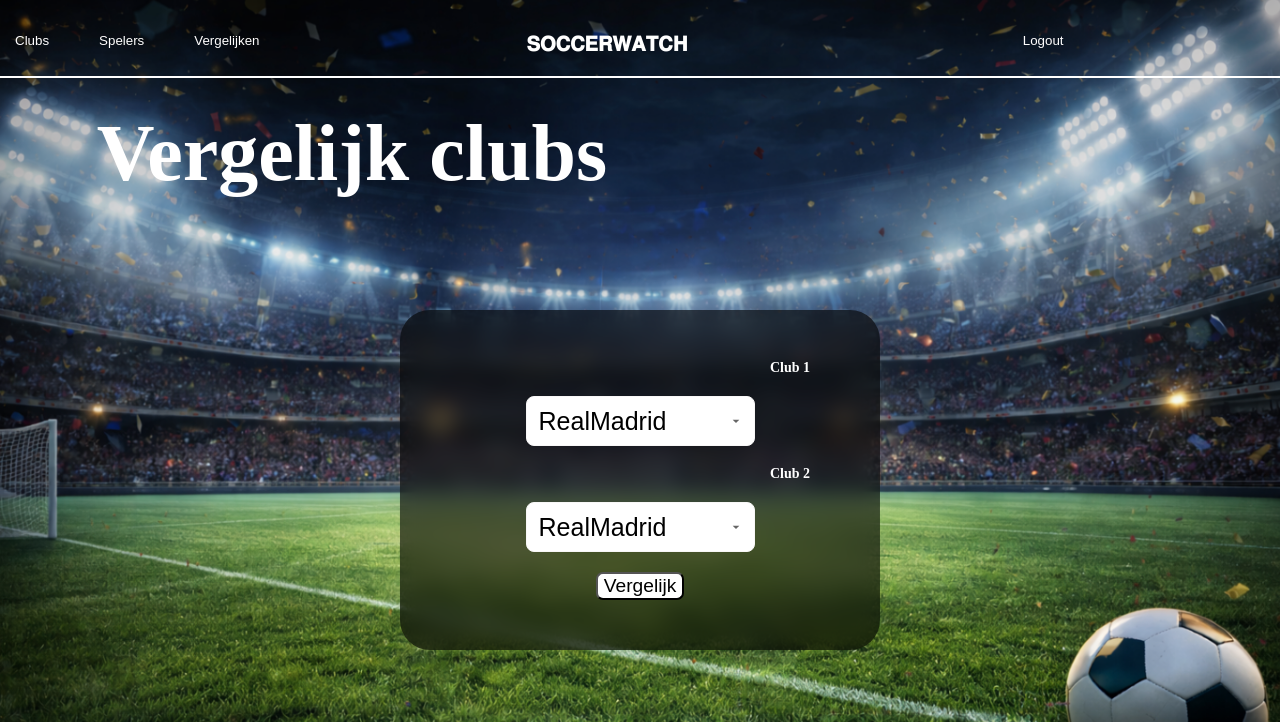
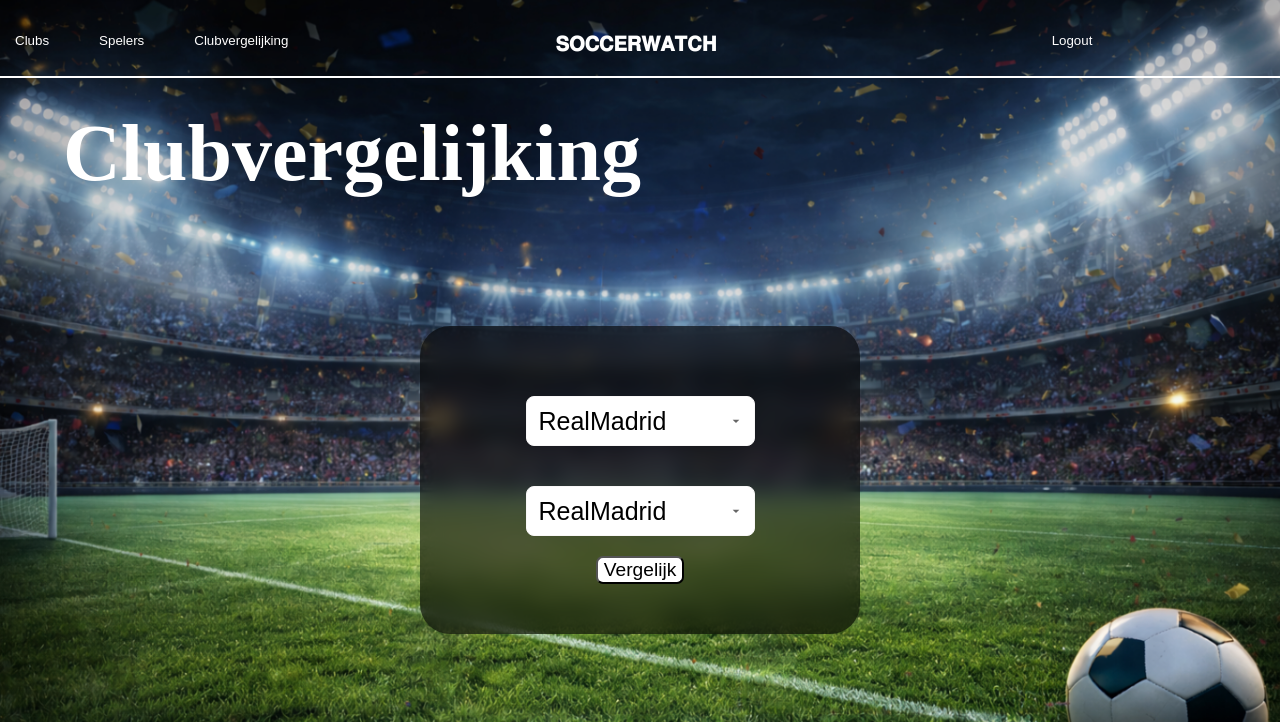
Before and after one commit to Amirabbasvand/soccerwatch, a PHP site: page /toevoegen.php in a window 1280 px wide. Shown: the top 722 px of the page. Run offline with PHP 8.4, Linux system fonts and the light colour scheme; data comes from the database, SQL or seed files in the repository.

Commit message:
Update toevoegen.php

```diff
--- a/toevoegen.php
+++ b/toevoegen.php
@@ -23,17 +23,17 @@ $clubs = $stmt->fetchAll(PDO::FETCH_ASSOC);
     <ul class="navi">
         <li><a href="index.php"><button class="ska">Clubs</button></a></li>
         <li><a href="spelers.php"><button class="ska">Spelers</button></a></li>
-        <li><a href="toevoegen.php"><button class="ska">Vergelijken</button></a></li>
+        <li><a href="toevoegen.php"><button class="ska">Clubvergelijking</button></a></li>
         <li class="h">
             <h3>𝐒𝐎𝐂𝐂𝐄𝐑𝐖𝐀𝐓𝐂𝐇</h3>
         </li>
         <li class="ha"><a href="logout.php"><button class="ska">Logout</button></a></li>
 
     </ul>
-    <h1>Vergelijk clubs</h1>
+    <h1>Clubvergelijking</h1>
 
     <form method="POST" action="vergelijk_result.php">
-        <label for="Kies">Club 1</label>
+        <label for="Kies"></label>
         <select name="Kies" id="Kies">
             <?php foreach ($clubs as $club): ?>
                 <option value="<?= $club["id"] ?>">
@@ -41,7 +41,7 @@ $clubs = $stmt->fetchAll(PDO::FETCH_ASSOC);
                 </option>
             <?php endforeach; ?>
         </select>
-        <label for="Kies2">Club 2</label>
+        <label for="Kies2"></label>
         <select name="Kies2" id="Kies2">
             <?php foreach ($clubs as $club): ?>
                 <option value="<?= $club["id"] ?>">
```
